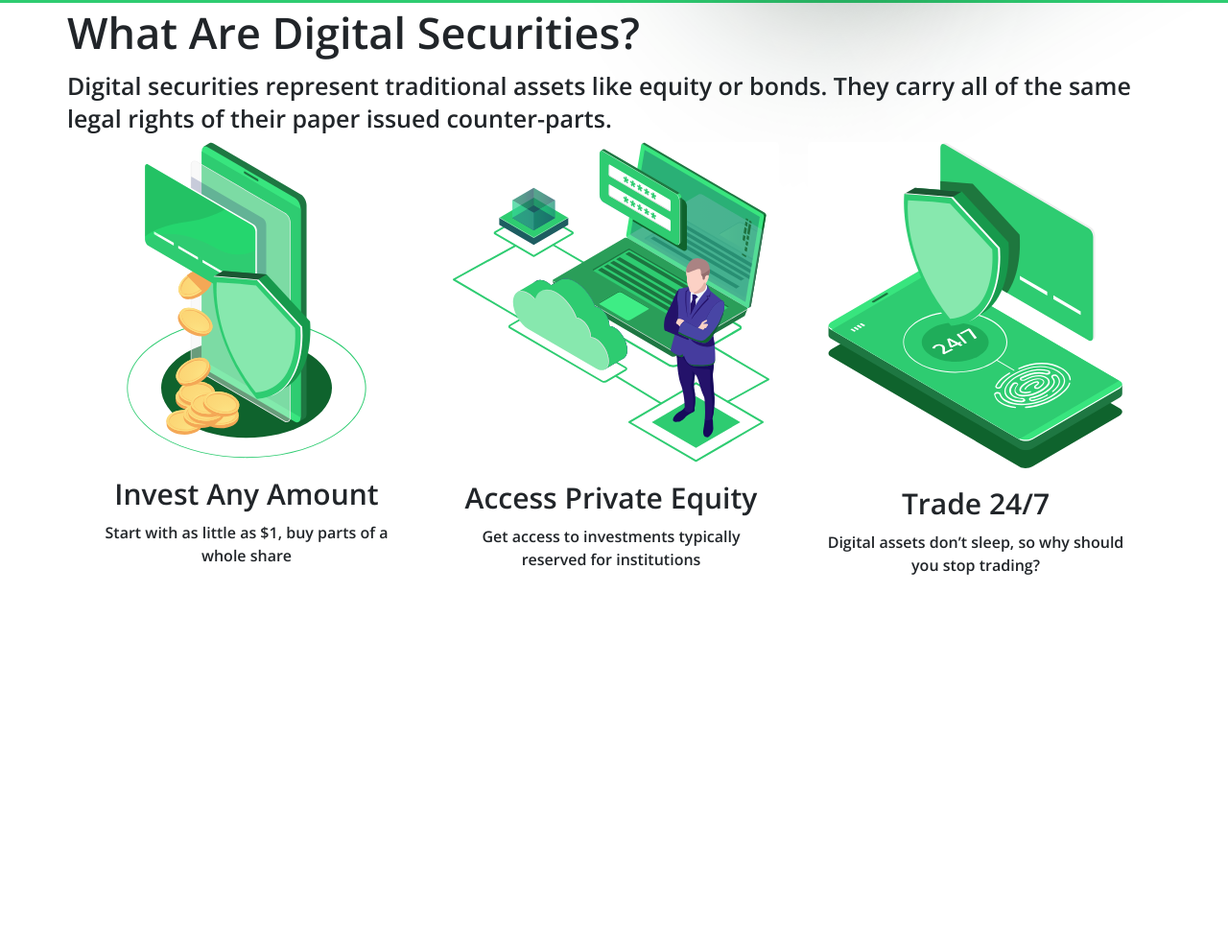
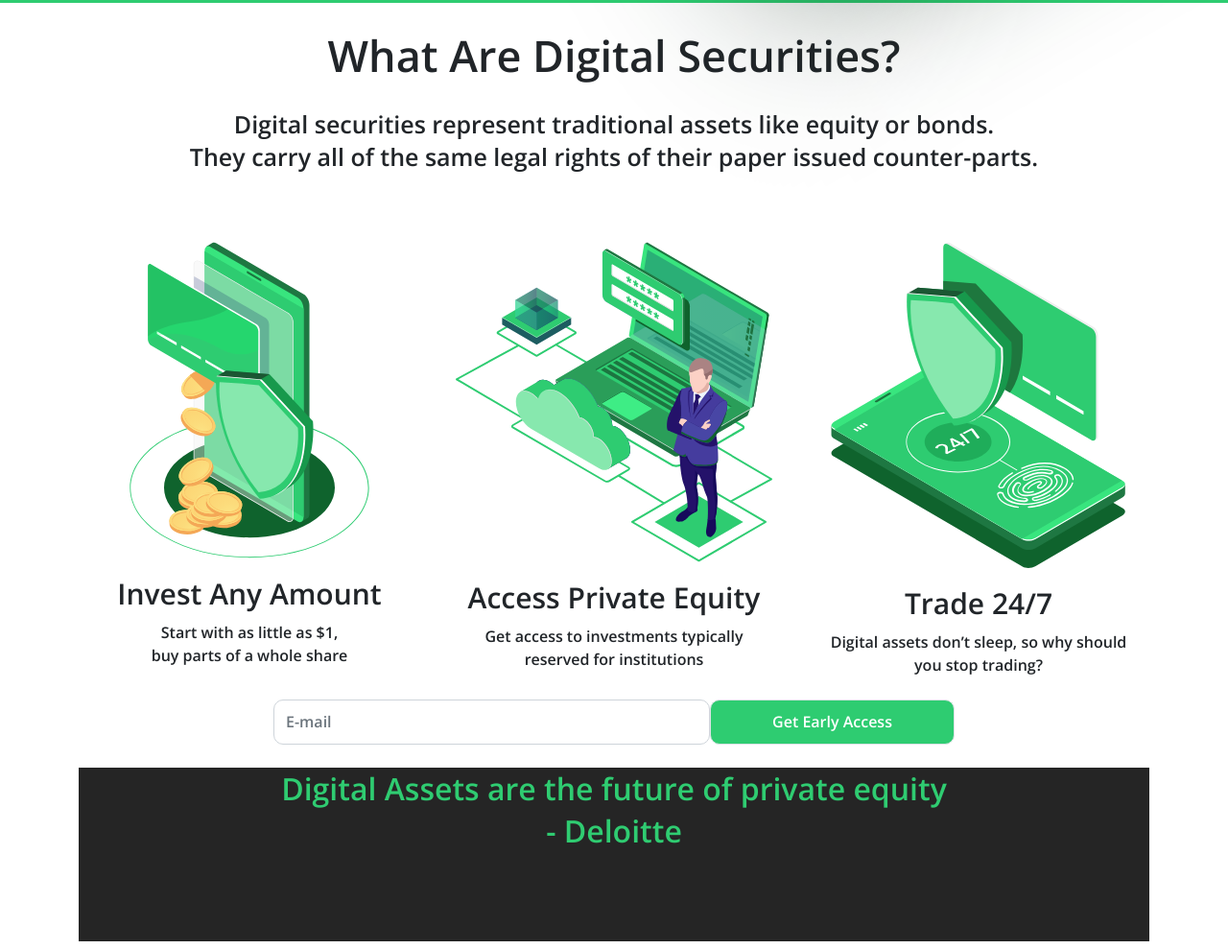
Before and after one commit to Bahchaev/testTask_webstripe, a plain HTML site: page public/index.html in a window 1280 px wide. Shown: the part 872-1861 px from the top of the page at 96% size. Before the commit the page ends 1489 px from the top, so only its background shows below. Drawn offline with nearby package versions, Linux system fonts and the light colour scheme.

Commit message:
added cards

```diff
--- a/public/index.html
+++ b/public/index.html
@@ -21,18 +21,19 @@
     <title>Webstripe</title>
 </head>
 <body>
+
 <!-- NAVBAR -->
 <div class="container-fluid">
     <nav class="navbar navbar-expand-xl navbar-light">
-        <div class="container justify-content-center">
-            <a class="navbar-brand" href="#">
+        <div class="container">
+            <a class="navbar-brand mr-3" href="#">
                 <img src="../src/assets/Equiteez.svg" alt="logo" width="179" height="51">
             </a>
             <button class="navbar-toggler" type="button" data-bs-toggle="collapse" data-bs-target="#navbarNav"
                     aria-controls="navbarNav" aria-expanded="false" aria-label="Toggle navigation">
                 <span class="navbar-toggler-icon"></span>
             </button>
-            <div class="collapse navbar-collapse" id="navbarNav">
+            <div class="collapse navbar-collapse d-flex justify-content-between" id="navbarNav">
                 <ul class="navbar-nav">
                     <li class="nav-item">
                         <a class="nav-link active" aria-current="page" href="#">What Are Digital Securities?</a>
@@ -77,7 +78,6 @@
     </nav>
 </div>
 
-
 <!-- HEADER -->
 <header class="container-fluid header">
     <div class="container content">
@@ -97,26 +97,30 @@
 
 <!-- What Are Digital Securities? -->
 <div class="container-fluid">
-    <div class="container">
-        <div class="row h2">What Are Digital Securities?</div>
-        <div class="row h6">
-            Digital securities represent traditional assets like equity or bonds.
+    <div class="container-lg pt-4 pb-4">
+        <div class="h2 text-center mb-4">
+            What Are Digital Securities?
+        </div>
+        <div class="h6 text-center mb-5">
+            Digital securities represent traditional assets like equity or bonds.<br/>
             They carry all of the same legal rights of their paper issued counter-parts.
         </div>
-        <div class="row g-4 d-flex justify-content-center">
-            <div class="col">
+        <div class="row g-4 d-flex justify-content-center mt-3 mb-2">
+            <div class="col d-flex justify-content-center">
                 <div class="card h-100">
                     <img src="../src/assets/Card-1.svg" class="card-img-top" alt="..." width="250" height="330">
                     <div class="card-body">
-                        <div class="card-title h5 text-center">Invest Any Amount </div>
-                        <p class="card-text text-center">
-                            Start with as little as $1,
+                        <div class="card-title h5 text-center">
+                            Invest Any Amount
+                        </div>
+                        <div class="card-text text-center">
+                            Start with as little as $1,<br/>
                             buy parts of a whole share
-                        </p>
+                        </div>
                     </div>
                 </div>
             </div>
-            <div class="col">
+            <div class="col d-flex justify-content-center">
                 <div class="card h-100">
                     <img src="../src/assets/Card-2.svg" class="card-img-top" alt="..." width="332" height="334">
                     <div class="card-body">
@@ -127,7 +131,7 @@
                     </div>
                 </div>
             </div>
-            <div class="col">
+            <div class="col d-flex justify-content-center">
                 <div class="card h-100">
                     <img src="../src/assets/Card-3.svg" class="card-img-top" alt="..." width="306" height="340">
                     <div class="card-body">
@@ -140,9 +144,44 @@
                 </div>
             </div>
         </div>
-        <div class="row"></div>
+        <!-- TODO: отцентровать фарму ввода Email -->
+        <form class="email-form">
+            <div class="row d-flex justify-content-center align-items-center">
+
+                <div class="col-10 d-flex flex-wrap justify-content-center">
+                    <input
+                            type="email"
+                            class="form-control"
+                            id="exampleInputPassword1"
+                            placeholder="E-mail"
+                    >
+
+                    <button
+                            type="submit"
+                            class="btn btn-primary border"
+                    >
+                        Get Early Access
+                    </button>
+                </div>
+
+            </div>
+        </form>
     </div>
 </div>
+
+<!-- Digital Assets are the future of private equity- Deloitte -->
+<div class="container-fluid">
+    <div class="container">
+        <div
+                class="text-center h4 vertical-center"
+                style="height: 181px; background-color: #252525; color: #2FCC71"
+        >
+            Digital Assets are the future of private equity <br/>
+            - Deloitte
+        </div>
+    </div>
+</div>
+
 
 
 <script src="https://cdn.jsdelivr.net/npm/bootstrap@5.0.0-beta1/dist/js/bootstrap.bundle.min.js"
--- a/src/index.css
+++ b/src/index.css
@@ -127,3 +127,16 @@ What Are Digital Securities?
     border: none;
     width: 350px;
 }
+
+.email-form input {
+    max-width: 455px;
+    height: 47px;
+    border-radius: 10px;
+}
+
+.email-form button {
+    min-width: 255px;
+    height: 47px;
+    background-color: #2ECC71;
+    border-radius: 10px;
+}
```
